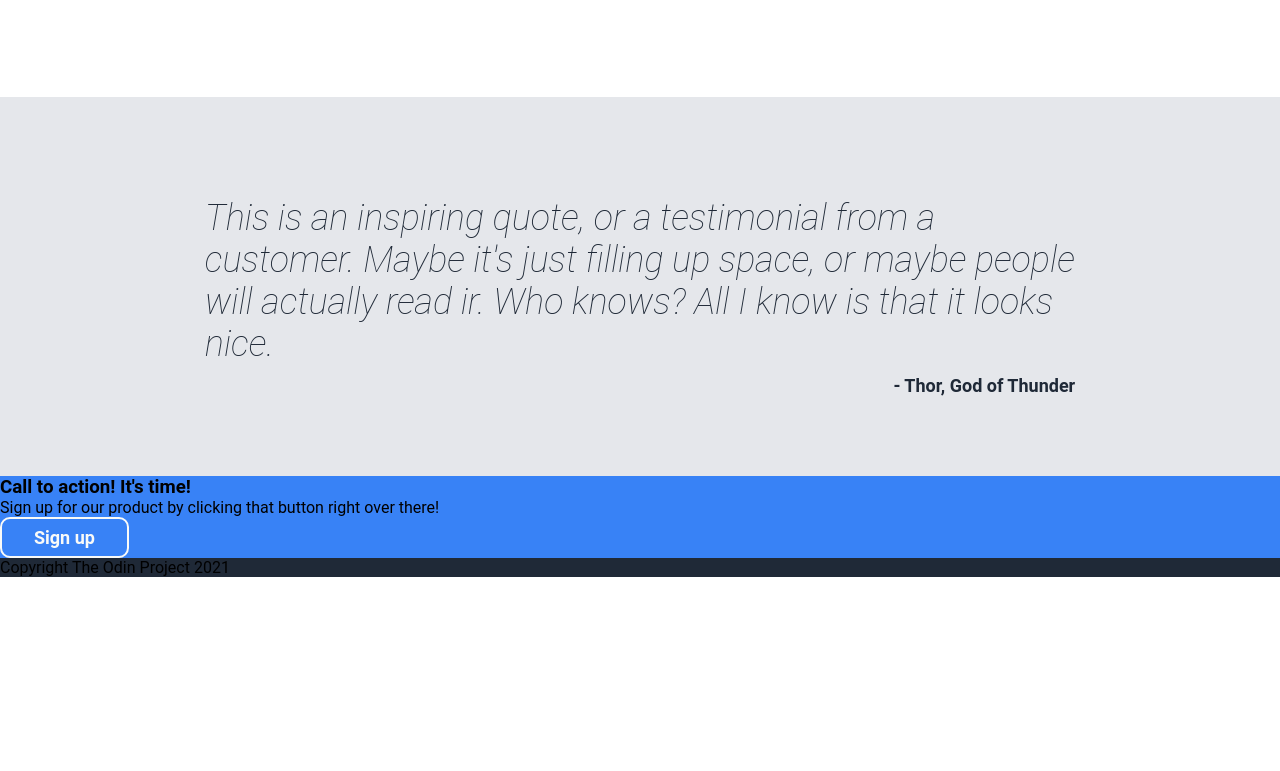
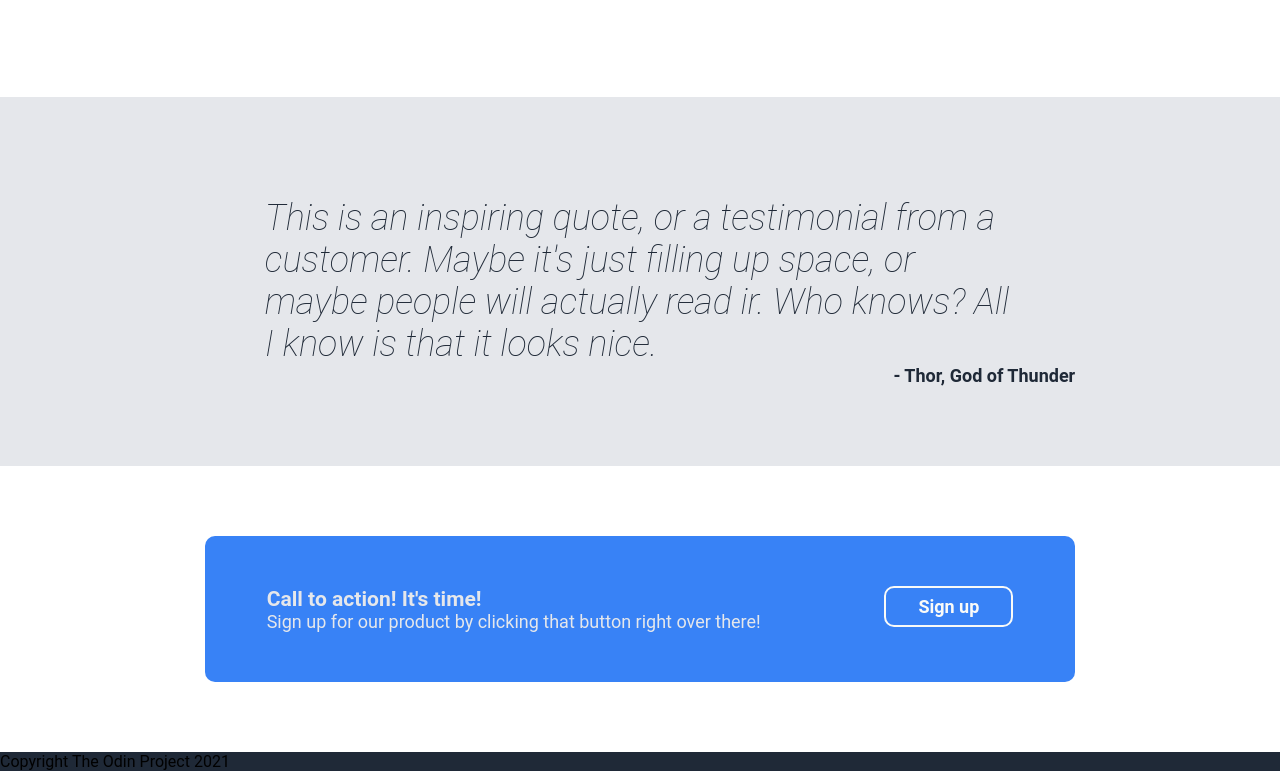
Before and after one commit to ntonyTR/Landing-page, a plain HTML site: page index.html in a window 1280 px wide. Shown: the part 1222-1993 px from the top of the page. Before the commit the page ends 1799 px from the top, so only its background shows below. Drawn offline with Linux system fonts and the light colour scheme.

Commit message:
modal section completed

```diff
--- a/index.html
+++ b/index.html
@@ -64,7 +64,7 @@
     </div>
 
     <div class="modal bluebg">
-        <div class="left">
+        <div class="left secondary">
             <h3>Call to action! It's time!</h3>
             <p>Sign up for our product by clicking that button right over there!</p>
         </div>
--- a/style2.css
+++ b/style2.css
@@ -144,15 +144,24 @@ button {
 .quote {
     padding-top: 100px;
     padding-bottom: 80px;
-    gap: 10px;
 }
 
 .quote .content {
     align-self: center;
     justify-self: center;
+    padding: 0 60px;
 }
 
 .quote .credit {
     align-self: flex-end;
     font-size: 18px;
 }
+
+/* this is for the modal section */
+.modal {
+    margin: 70px 16%;
+    padding: 50px 0;
+    display: flex;
+    justify-content: space-around;
+    border-radius: 10px;
+}
```
